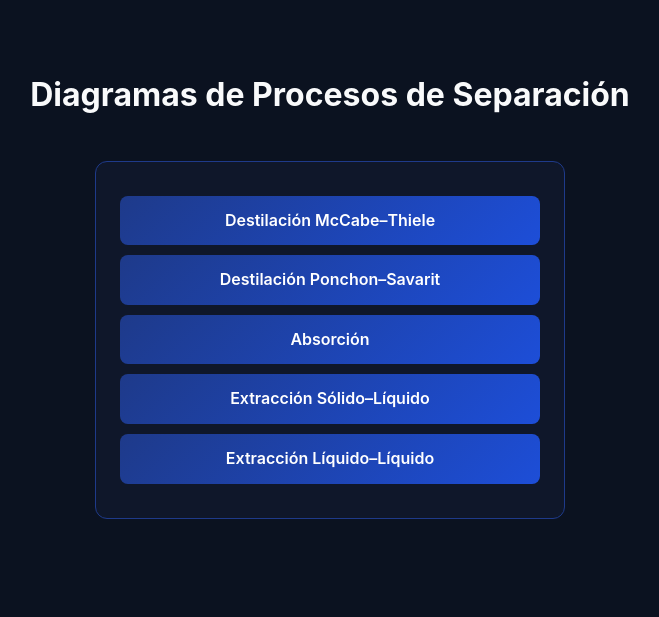
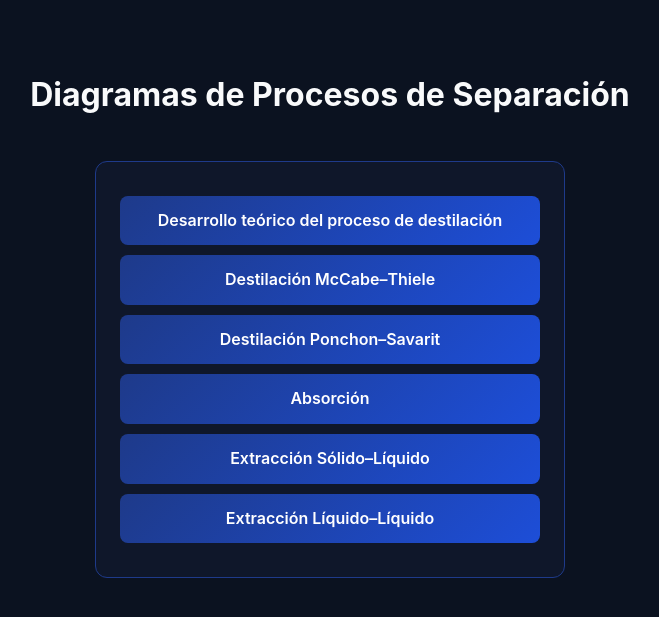
Before and after one commit to joselhernandez359-hub/DPS, a Flask app: page / in a window 1280 px wide. Shown: the top 617 px of the page, without its empty margins (310-969 px from the left). Run offline with Flask 3, Linux system fonts and the light colour scheme.

Commit message:
Update index.html

```diff
--- a/templates/index.html
+++ b/templates/index.html
@@ -11,6 +11,7 @@
 <h1>Diagramas de Procesos de Separación</h1>
 
 <div class="menu">
+    <a href="/Destilacion">Desarrollo teórico del proceso de destilación</a>
     <a href="/destilacion_mccabe">Destilación McCabe–Thiele</a>
     <a href="/destilacion_ponchon">Destilación Ponchon–Savarit</a>
     <a href="/absorcion">Absorción</a>
```
